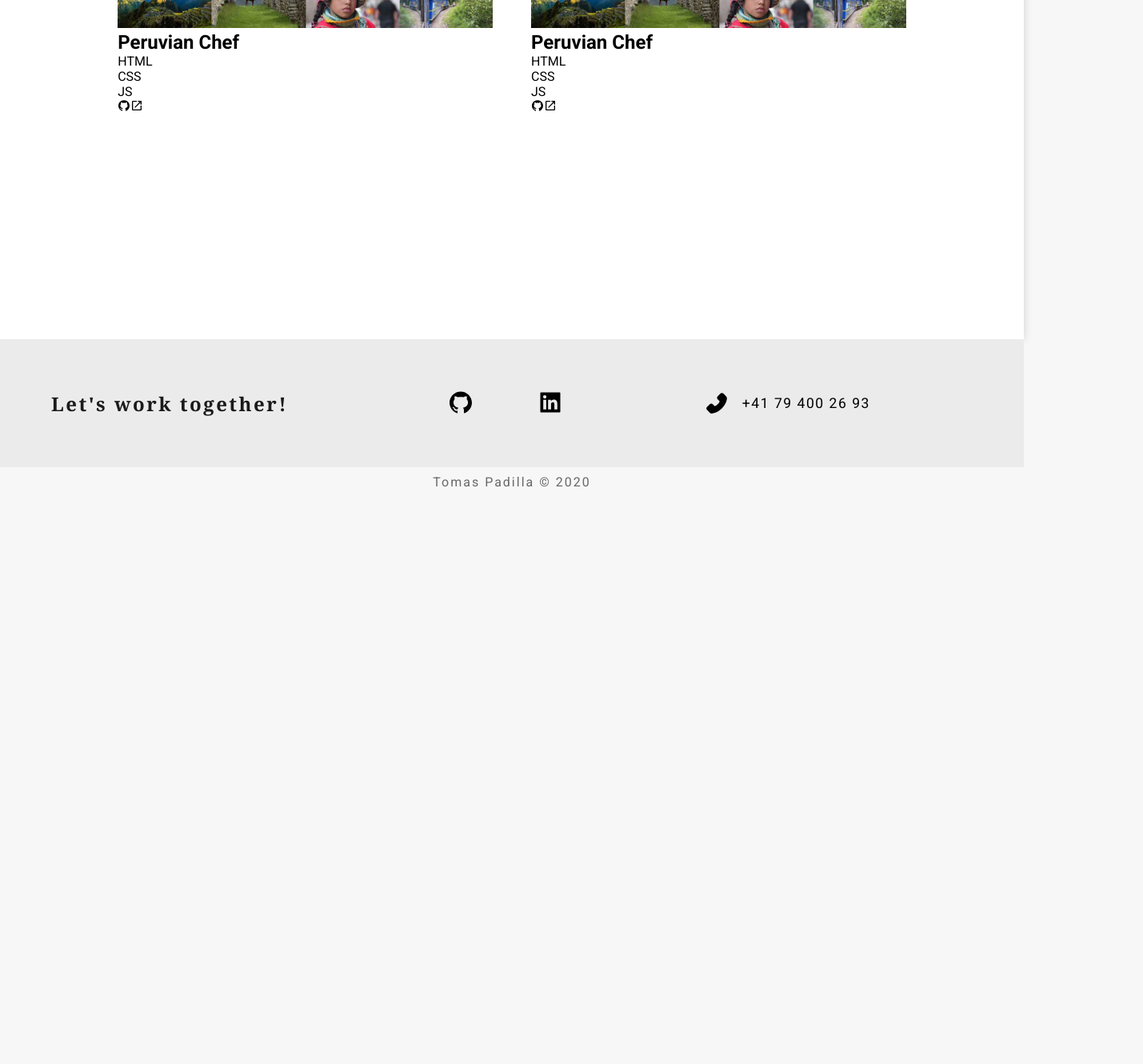
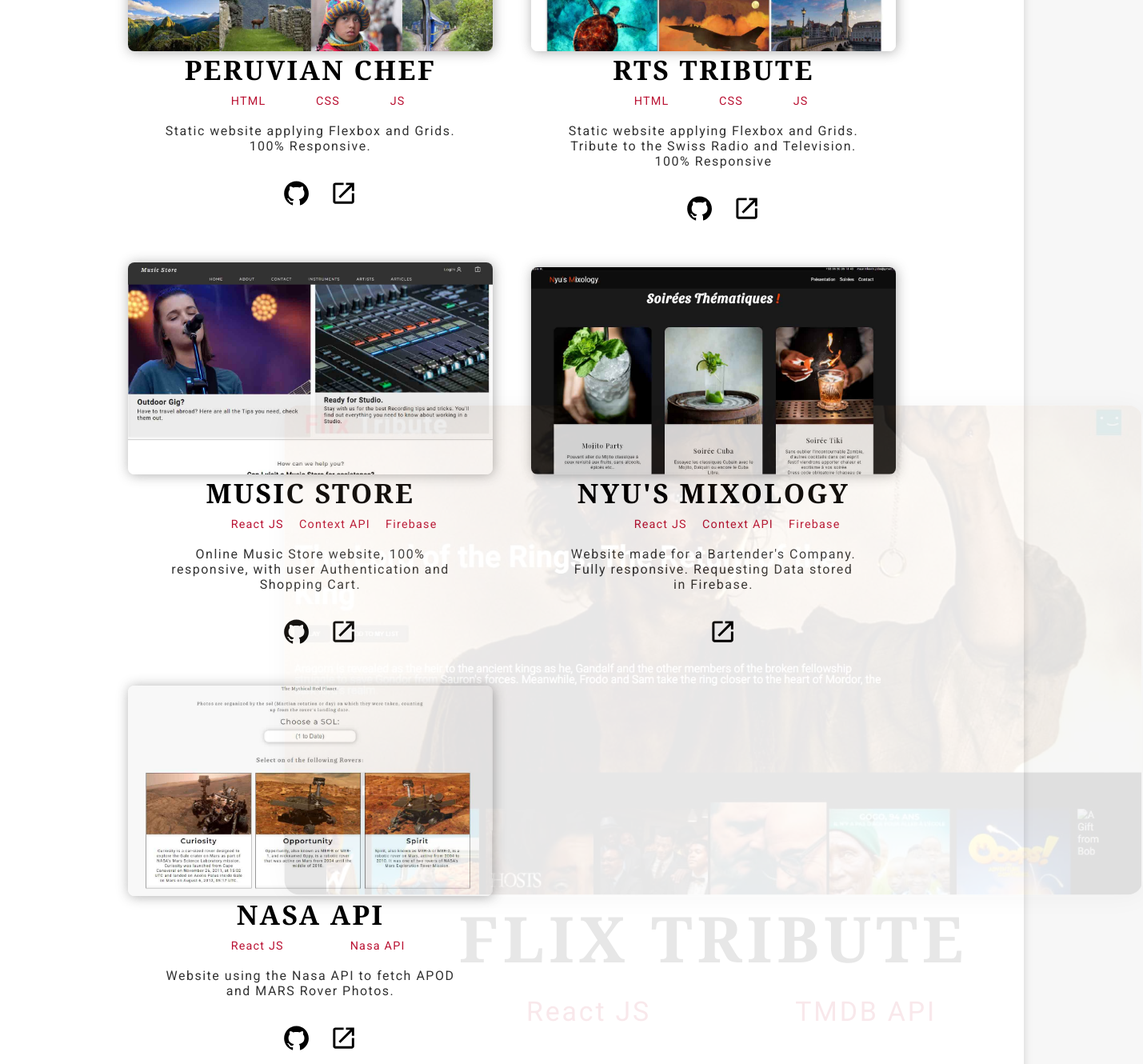
Before and after one commit to PadillaTom/Portfolio-v2, a React (Create React App) app: page /projects in a window 1280 px wide. Shown: the part 600-1930 px from the top of the page at 80% size, 1429 px wide, since content can reach past the window. Before the commit the page ends 1227 px from the top, so only its background shows below. Built offline with nearby package versions, Linux system fonts and the light colour scheme; the HTML template or start-up script is replaced by a standard one.

Commit message:
animar projects en home

```diff
--- a/src/App.css
+++ b/src/App.css
@@ -542,6 +542,8 @@ Projects Page
   background-color: var(--BgColor);
 }
 .projPage-proj-container {
+  padding-top: 6rem;
+  padding-bottom: 4rem;
   position: relative;
   background: white;
   min-height: 90vh;
@@ -566,23 +568,78 @@ Projects Page
 }
 /* Single Project Page */
 .all-single-pp-container {
-  width: 77%;
+  width: 75%;
   margin: 0 auto;
   display: grid;
   grid-template-columns: repeat(2, 1fr);
   place-items: center;
   gap: 3rem;
+  row-gap: unset;
 }
 .single-pp-container {
   width: 100%;
-  padding: 2rem 0rem;
-  margin: 2rem auto;
+  position: relative;
+  display: grid;
+  grid-template-rows: repeat(2, 1fr);
+  gap: unset;
 }
+/* Image */
 .pp-img-container {
   width: 100%;
 }
 .pp-img {
   width: 100%;
+  height: 100%;
+  border-radius: 0.5rem;
+  box-shadow: 1px 1px 15px rgba(55, 55, 55, 0.4);
+}
+/* Info */
+.pp-info {
+  width: 80%;
+  height: 100%;
+  margin: 0 auto;
+}
+.pp-name {
+  font-size: 1.4rem;
+  font-family: var(--TitleFont);
+  letter-spacing: 2.5px;
+  font-weight: 400;
+  text-transform: uppercase;
+  text-align: center;
+}
+.pp-stack-list {
+  width: 65%;
+  margin: 0.5rem auto;
+  display: flex;
+  justify-content: space-between;
+}
+.pp-stack-item {
+  margin-left: 1.2rem;
+  letter-spacing: 1.2px;
+  color: var(--FontGrayColor);
+  font-size: 0.9rem;
+  white-space: nowrap;
+  color: rgb(186, 18, 51);
+}
+.pp-desc {
+  margin: 0 auto;
+  text-align: center;
+  padding-top: 0.7rem;
+  color: var(--GrayColor);
+  letter-spacing: 1.5px;
+}
+.pp-links {
+  text-align: center;
+  margin-top: 2rem;
+}
+.pp-links a {
+  font-size: 2.2rem;
+  margin-left: 1.5rem;
+  color: black;
+  transition: var(--MainTransition);
+}
+.pp-links a:hover {
+  color: crimson;
 }
 /* :::: :: End Projects Page ::::::::  */
 
--- a/src/Pages/AboutPage.js
+++ b/src/Pages/AboutPage.js
@@ -28,7 +28,7 @@ const AboutPage = () => {
         y: -25,
         ease: 'Power4.easeOut',
       });
-  }, []);
+  }, [tl]);
 
   return (
     <React.Fragment>
--- a/src/Pages/ProjectsPage.js
+++ b/src/Pages/ProjectsPage.js
@@ -1,4 +1,4 @@
-import React from 'react';
+import React, { useEffect } from 'react';
 // Icons:
 import { AiFillGithub } from 'react-icons/ai';
 import { MdOpenInNew } from 'react-icons/md';
@@ -9,8 +9,28 @@ import Music from '../Assets/Projects/MusicStore.jpg';
 import Nasa from '../Assets/Projects/NasaAPI.jpg';
 import Nyus from '../Assets/Projects/Nyus.jpg';
 import Flix from '../Assets/Projects/FlixTribute.jpg';
+// Animations:
+import gsap from 'gsap';
 
 const ProjectsPage = () => {
+  const tl = gsap.timeline();
+
+  // Animations:
+  useEffect(() => {
+    tl.from('.projPage-title', 0.8, {
+      scale: 1.5,
+    }).from('.projPage-proj-container', 1, {
+      y: 600,
+      ease: 'Expo.easeOut',
+    });
+    gsap.utils.toArray('.single-pp-container').forEach((item) => {
+      tl.from(item, 0.8, {
+        opacity: 0,
+        scale: 2.5,
+      });
+    });
+  }, [tl]);
+
   return (
     <section className='section projPage-sect'>
       <div className='projPage-container'>
@@ -23,7 +43,7 @@ const ProjectsPage = () => {
             {/* Peruvian Chef */}
             <div className='single-pp-container'>
               <div className='pp-img-container'>
-                <img src={Peru} className='pp-img' alt='project1' />
+                <img src={Peru} className='pp-img' alt='projectimg' />
               </div>
               <div className='pp-info'>
                 <div className='pp-name'>
@@ -36,21 +56,39 @@ const ProjectsPage = () => {
                     <li className='pp-stack-item'>JS</li>
                   </ul>
                 </div>
+                <div className='pp-desc'>
+                  <p>
+                    Static website applying Flexbox and Grids. 100% Responsive.
+                  </p>
+                </div>
                 <div className='pp-links'>
-                  <AiFillGithub></AiFillGithub>
-                  <MdOpenInNew></MdOpenInNew>
+                  <a
+                    href='https://github.com/PadillaTom/Peruvian-Chef'
+                    rel='noreferrer'
+                    target='_blank'
+                  >
+                    <AiFillGithub></AiFillGithub>
+                  </a>
+                  <a
+                    href='https://port-peruchef.netlify.app/'
+                    rel='noreferrer'
+                    target='_blank'
+                  >
+                    <MdOpenInNew></MdOpenInNew>
+                  </a>
                 </div>
               </div>
             </div>
             {/* End Peruvian Chef */}
-            {/* Peruvian Chef */}
+
+            {/* RTS */}
             <div className='single-pp-container'>
               <div className='pp-img-container'>
-                <img src={Peru} className='pp-img' alt='project1' />
+                <img src={Rts} className='pp-img' alt='projectimg' />
               </div>
               <div className='pp-info'>
                 <div className='pp-name'>
-                  <h2>Peruvian Chef</h2>
+                  <h2>RTS Tribute</h2>
                 </div>
                 <div className='pp-stack'>
                   <ul className='pp-stack-list'>
@@ -59,13 +97,190 @@ const ProjectsPage = () => {
                     <li className='pp-stack-item'>JS</li>
                   </ul>
                 </div>
+                <div className='pp-desc'>
+                  <p>
+                    Static website applying Flexbox and Grids. Tribute to the
+                    Swiss Radio and Television. 100% Responsive
+                  </p>
+                </div>
                 <div className='pp-links'>
-                  <AiFillGithub></AiFillGithub>
-                  <MdOpenInNew></MdOpenInNew>
+                  <a
+                    href='https://github.com/PadillaTom/rts-project'
+                    rel='noreferrer'
+                    target='_blank'
+                  >
+                    <AiFillGithub></AiFillGithub>
+                  </a>
+                  <a
+                    href='https://rts-project-clone.netlify.app/'
+                    rel='noreferrer'
+                    target='_blank'
+                  >
+                    <MdOpenInNew></MdOpenInNew>
+                  </a>
                 </div>
               </div>
             </div>
-            {/* End Peruvian Chef */}
+            {/* End RTS */}
+
+            {/* Music Store */}
+            <div className='single-pp-container'>
+              <div className='pp-img-container'>
+                <img src={Music} className='pp-img' alt='projectimg' />
+              </div>
+              <div className='pp-info'>
+                <div className='pp-name'>
+                  <h2>Music Store</h2>
+                </div>
+                <div className='pp-stack'>
+                  <ul className='pp-stack-list'>
+                    <li className='pp-stack-item'>React JS</li>
+                    <li className='pp-stack-item'>Context API</li>
+                    <li className='pp-stack-item'>Firebase</li>
+                  </ul>
+                </div>
+                <div className='pp-desc'>
+                  <p>
+                    Online Music Store website, 100% responsive, with user
+                    Authentication and Shopping Cart.
+                  </p>
+                </div>
+                <div className='pp-links'>
+                  <a
+                    href='https://github.com/PadillaTom/MusicStore'
+                    rel='noreferrer'
+                    target='_blank'
+                  >
+                    <AiFillGithub></AiFillGithub>
+                  </a>
+                  <a
+                    href='https://music-store-geneva.netlify.app/'
+                    rel='noreferrer'
+                    target='_blank'
+                  >
+                    <MdOpenInNew></MdOpenInNew>
+                  </a>
+                </div>
+              </div>
+            </div>
+            {/* End Music Store */}
+
+            {/* Nyus */}
+            <div className='single-pp-container'>
+              <div className='pp-img-container'>
+                <img src={Nyus} className='pp-img' alt='projectimg' />
+              </div>
+              <div className='pp-info'>
+                <div className='pp-name'>
+                  <h2>Nyu's Mixology</h2>
+                </div>
+                <div className='pp-stack'>
+                  <ul className='pp-stack-list'>
+                    <li className='pp-stack-item'>React JS</li>
+                    <li className='pp-stack-item'>Context API</li>
+                    <li className='pp-stack-item'>Firebase</li>
+                  </ul>
+                </div>
+                <div className='pp-desc'>
+                  <p>
+                    Website made for a Bartender's Company. Fully responsive.
+                    Requesting Data stored in Firebase.
+                  </p>
+                </div>
+                <div className='pp-links'>
+                  <a
+                    href='https://nyus.netlify.app/'
+                    rel='noreferrer'
+                    target='_blank'
+                  >
+                    <MdOpenInNew></MdOpenInNew>
+                  </a>
+                </div>
+              </div>
+            </div>
+            {/* End Nyus */}
+
+            {/* Nasa API */}
+            <div className='single-pp-container'>
+              <div className='pp-img-container'>
+                <img src={Nasa} className='pp-img' alt='projectimg' />
+              </div>
+              <div className='pp-info'>
+                <div className='pp-name'>
+                  <h2>NASA API</h2>
+                </div>
+                <div className='pp-stack'>
+                  <ul className='pp-stack-list'>
+                    <li className='pp-stack-item'>React JS</li>
+                    <li className='pp-stack-item'>Nasa API</li>
+                  </ul>
+                </div>
+                <div className='pp-desc'>
+                  <p>
+                    Website using the Nasa API to fetch APOD and MARS Rover
+                    Photos.
+                  </p>
+                </div>
+                <div className='pp-links'>
+                  <a
+                    href='https://github.com/PadillaTom/Nasa-Fun-React'
+                    rel='noreferrer'
+                    target='_blank'
+                  >
+                    <AiFillGithub></AiFillGithub>
+                  </a>
+                  <a
+                    href='https://nasa-fun-api.netlify.app/'
+                    rel='noreferrer'
+                    target='_blank'
+                  >
+                    <MdOpenInNew></MdOpenInNew>
+                  </a>
+                </div>
+              </div>
+            </div>
+            {/* End Nasa API */}
+
+            {/* Flix Tribute */}
+            <div className='single-pp-container'>
+              <div className='pp-img-container'>
+                <img src={Flix} className='pp-img' alt='projectimg' />
+              </div>
+              <div className='pp-info'>
+                <div className='pp-name'>
+                  <h2>Flix Tribute</h2>
+                </div>
+                <div className='pp-stack'>
+                  <ul className='pp-stack-list'>
+                    <li className='pp-stack-item'>React JS</li>
+                    <li className='pp-stack-item'>TMDB API</li>
+                  </ul>
+                </div>
+                <div className='pp-desc'>
+                  <p>
+                    Responsive Website requesting to The Movie Database API.
+                    Accessing data and displaying as needed.
+                  </p>
+                </div>
+                <div className='pp-links'>
+                  <a
+                    href='https://github.com/PadillaTom/FlixTribute'
+                    rel='noreferrer'
+                    target='_blank'
+                  >
+                    <AiFillGithub></AiFillGithub>
+                  </a>
+                  <a
+                    href='https://flix-tribute-react.netlify.app/'
+                    rel='noreferrer'
+                    target='_blank'
+                  >
+                    <MdOpenInNew></MdOpenInNew>
+                  </a>
+                </div>
+              </div>
+            </div>
+            {/* End Flix Tribute */}
           </div>
         </div>
       </div>
```
